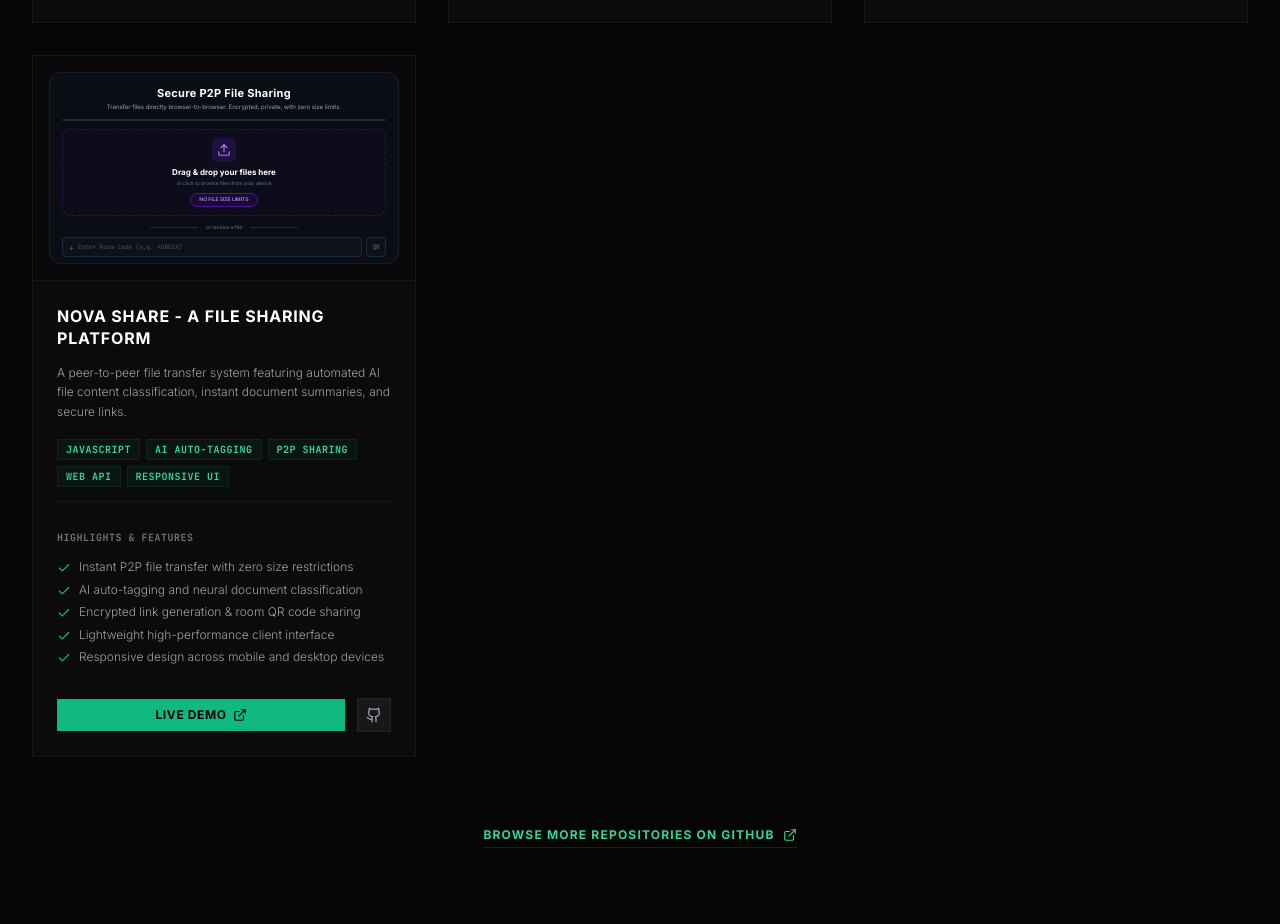
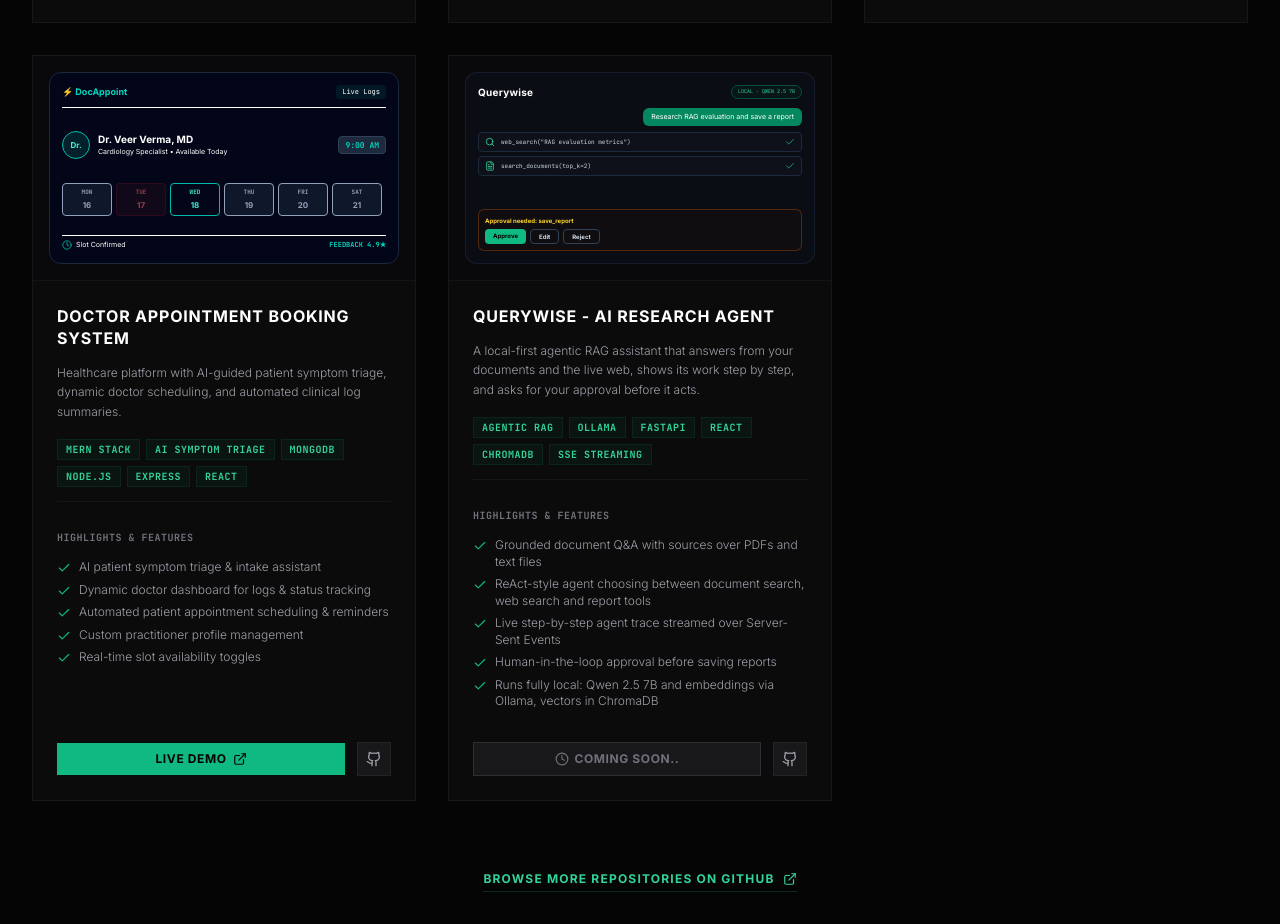
Before and after one commit to veerverma828/veerverma828.github.io, a React (Vite) app: page / in a window 1280 px wide. Shown: the part 5716-6640 px from the top of the page. Built offline with nearby package versions, Linux system fonts and the light colour scheme.

Commit message:
Reorder projects and add Querywise with Coming Soon demo
Co-Authored-By: Claude Sonnet 5.5 <noreply@anthropic.com>
Claude-Session: https://claude.ai/code/session_014CxrKPGasdWsy92fJ8aJKD

```diff
--- a/src/components/Projects.tsx
+++ b/src/components/Projects.tsx
@@ -270,6 +270,46 @@ export default function Projects() {
           </div>
         );
 
+      case 'querywise':
+        return (
+          <div className="w-full h-48 bg-[#0B0D14] rounded-xl relative p-3 overflow-hidden flex flex-col border border-slate-800/60 font-sans">
+            {/* Header */}
+            <div className="flex items-center justify-between mb-2">
+              <span className="text-[10px] font-bold text-white tracking-wide">Querywise</span>
+              <span className="text-[5px] font-mono text-emerald-400 border border-emerald-900 bg-emerald-950/30 px-1.5 py-0.5 rounded-full">LOCAL · QWEN 2.5 7B</span>
+            </div>
+
+            {/* User message */}
+            <div className="self-end max-w-[75%] bg-emerald-600/90 text-white text-[7px] px-2 py-1 rounded-md mb-1.5">
+              Research RAG evaluation and save a report
+            </div>
+
+            {/* Agent step timeline */}
+            <div className="space-y-1 mb-1.5">
+              <div className="flex items-center space-x-1.5 border border-slate-800 bg-[#0F111A] rounded px-1.5 py-1">
+                <Search className="w-2.5 h-2.5 text-emerald-400 shrink-0" />
+                <span className="text-[6px] text-slate-300 font-mono flex-1 truncate">web_search("RAG evaluation metrics")</span>
+                <Check className="w-2.5 h-2.5 text-emerald-500 shrink-0" />
+              </div>
+              <div className="flex items-center space-x-1.5 border border-slate-800 bg-[#0F111A] rounded px-1.5 py-1">
+                <FileText className="w-2.5 h-2.5 text-emerald-400 shrink-0" />
+                <span className="text-[6px] text-slate-300 font-mono flex-1 truncate">search_documents(top_k=2)</span>
+                <Check className="w-2.5 h-2.5 text-emerald-500 shrink-0" />
+              </div>
+            </div>
+
+            {/* Approval card */}
+            <div className="mt-auto border border-amber-700/40 bg-amber-950/10 rounded-md p-1.5">
+              <div className="text-[6px] font-bold text-amber-300 mb-1">Approval needed: save_report</div>
+              <div className="flex space-x-1">
+                <span className="text-[6px] font-bold text-black bg-emerald-500 px-2 py-0.5 rounded">Approve</span>
+                <span className="text-[6px] font-bold text-slate-300 border border-slate-700 px-2 py-0.5 rounded">Edit</span>
+                <span className="text-[6px] font-bold text-slate-300 border border-slate-700 px-2 py-0.5 rounded">Reject</span>
+              </div>
+            </div>
+          </div>
+        );
+
       default:
         return (
           <div className="w-full h-48 bg-slate-900 rounded-xl flex items-center justify-center">
@@ -395,6 +435,7 @@ export default function Projects() {
 
                   {/* Actions Link Row */}
                   <div className="flex items-center space-x-3 pt-3">
+                    {project.liveUrl ? (
                       <a
                         href={project.liveUrl}
                         target="_blank"
@@ -405,6 +446,15 @@ export default function Projects() {
                         <span>Live Demo</span>
                         <ExternalLink className="w-3.5 h-3.5" />
                       </a>
+                    ) : (
+                      <span
+                        aria-disabled="true"
+                        className="flex-1 flex items-center justify-center space-x-1.5 px-3 py-2 bg-zinc-900 border border-white/10 text-zinc-500 text-xs font-bold uppercase tracking-wider rounded-none cursor-not-allowed select-none"
+                      >
+                        <Clock className="w-3.5 h-3.5" />
+                        <span>Coming Soon..</span>
+                      </span>
+                    )}
                     {project.githubUrl && (
                       <a
                         href={project.githubUrl}
--- a/src/data.ts
+++ b/src/data.ts
@@ -312,23 +312,6 @@ export const projects: Project[] = [
     imagePlaceholder: 'movie-discovery'
   },
   {
-    id: 'doc-booking',
-    title: 'Doctor Appointment Booking System',
-    category: 'AI Systems',
-    description: 'Healthcare platform with AI-guided patient symptom triage, dynamic doctor scheduling, and automated clinical log summaries.',
-    liveUrl: 'https://myproject-sljk.onrender.com',
-    githubUrl: 'https://github.com/veerverma828/DocBook',
-    tags: ['MERN Stack', 'AI Symptom Triage', 'MongoDB', 'Node.js', 'Express', 'React'],
-    keyHighlights: [
-      'AI patient symptom triage & intake assistant',
-      'Dynamic doctor dashboard for logs & status tracking',
-      'Automated patient appointment scheduling & reminders',
-      'Custom practitioner profile management',
-      'Real-time slot availability toggles'
-    ],
-    imagePlaceholder: 'doctor-booking'
-  },
-  {
     id: 'resume-maker',
     title: 'ResumeCraft - A Resume Maker',
     category: 'AI Systems',
@@ -361,6 +344,39 @@ export const projects: Project[] = [
       'Responsive design across mobile and desktop devices'
     ],
     imagePlaceholder: 'nova-share'
+  },
+  {
+    id: 'doc-booking',
+    title: 'Doctor Appointment Booking System',
+    category: 'AI Systems',
+    description: 'Healthcare platform with AI-guided patient symptom triage, dynamic doctor scheduling, and automated clinical log summaries.',
+    liveUrl: 'https://myproject-sljk.onrender.com',
+    githubUrl: 'https://github.com/veerverma828/DocBook',
+    tags: ['MERN Stack', 'AI Symptom Triage', 'MongoDB', 'Node.js', 'Express', 'React'],
+    keyHighlights: [
+      'AI patient symptom triage & intake assistant',
+      'Dynamic doctor dashboard for logs & status tracking',
+      'Automated patient appointment scheduling & reminders',
+      'Custom practitioner profile management',
+      'Real-time slot availability toggles'
+    ],
+    imagePlaceholder: 'doctor-booking'
+  },
+  {
+    id: 'querywise',
+    title: 'Querywise - AI Research Agent',
+    category: 'AI Systems',
+    description: 'A local-first agentic RAG assistant that answers from your documents and the live web, shows its work step by step, and asks for your approval before it acts.',
+    githubUrl: 'https://github.com/veerverma828/AI-Assistant-Querywise',
+    tags: ['Agentic RAG', 'Ollama', 'FastAPI', 'React', 'ChromaDB', 'SSE Streaming'],
+    keyHighlights: [
+      'Grounded document Q&A with sources over PDFs and text files',
+      'ReAct-style agent choosing between document search, web search and report tools',
+      'Live step-by-step agent trace streamed over Server-Sent Events',
+      'Human-in-the-loop approval before saving reports',
+      'Runs fully local: Qwen 2.5 7B and embeddings via Ollama, vectors in ChromaDB'
+    ],
+    imagePlaceholder: 'querywise'
   }
 ];
 
--- a/src/types.ts
+++ b/src/types.ts
@@ -12,7 +12,7 @@ export interface Project {
   title: string;
   description: string;
   longDescription?: string;
-  liveUrl: string;
+  liveUrl?: string;
   githubUrl?: string;
   tags: string[];
   keyHighlights: string[];
```
Lines whose indentation alone changed are shown as unchanged.
